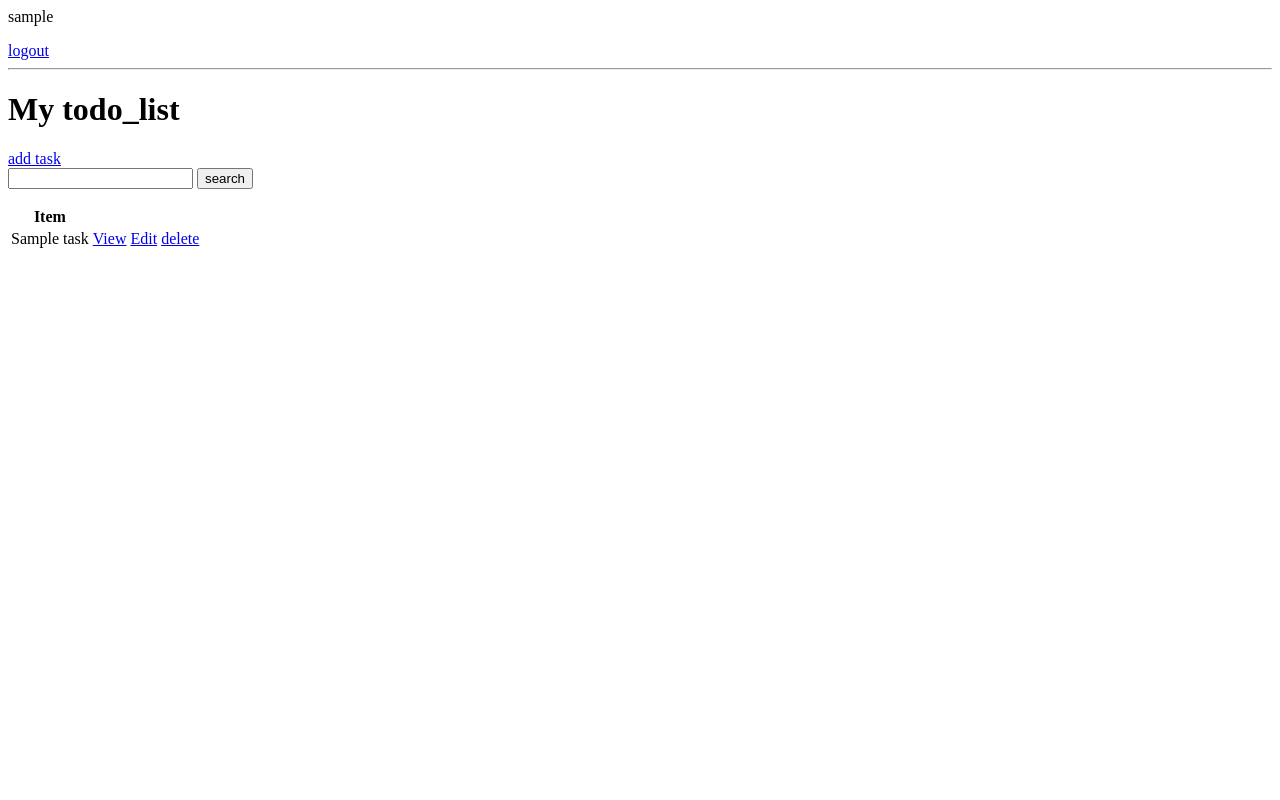
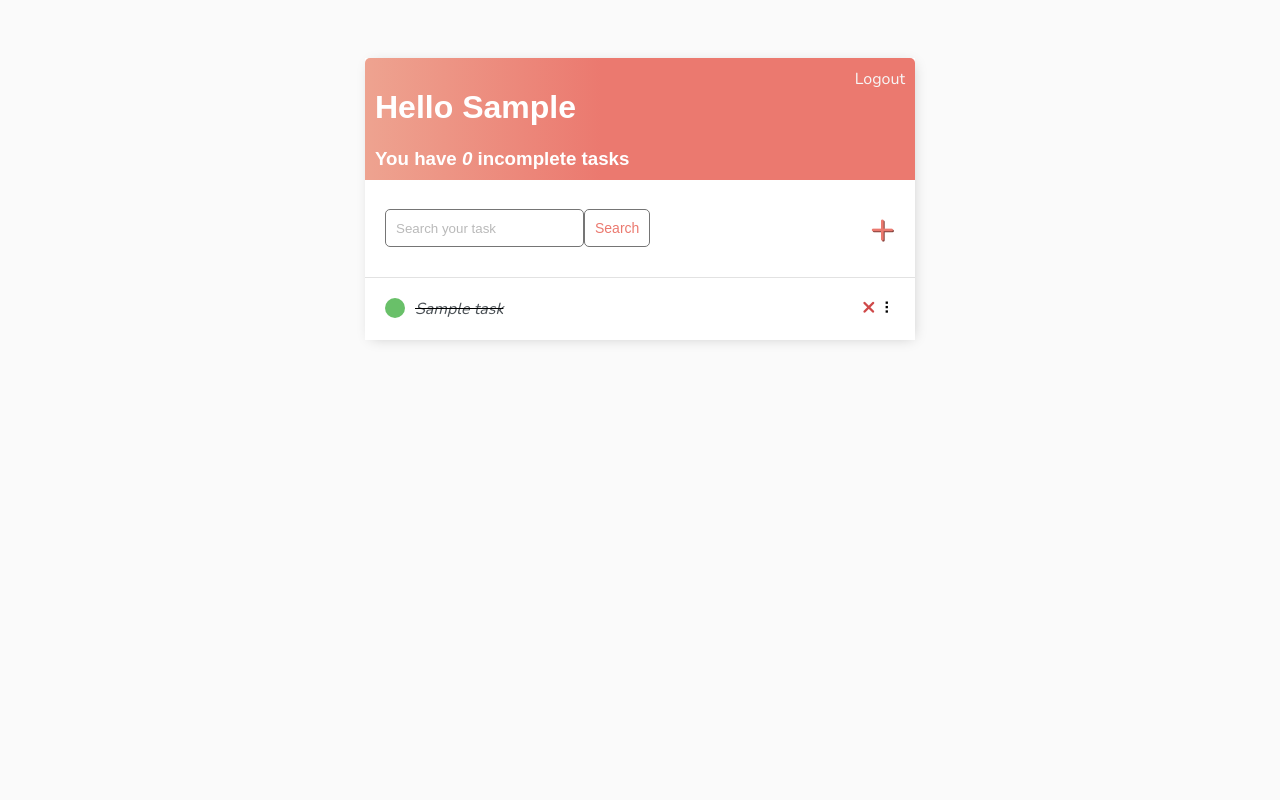
Before and after one commit to Svesh1-800/WebToDoListDjango, a Django app: page / in a window 1280 px wide. Run offline with Django 3.2, Linux system fonts and the light colour scheme; a user stored in the database is signed in; tables that the repository leaves empty hold one stand-in row (values such as "Sample post").

Commit message:
Main Styling pages was ended

```diff
--- /dev/null
+++ b/todo_list/base/templates/base/main.html
@@ -0,0 +1,155 @@
+<!DOCTYPE html>
+<html lang="en">
+
+<head>
+    <meta charset="UTF-8">
+    <meta http-equiv="X-UA-Compatible" content="IE=edge">
+    <meta name="viewport" content="width=device-width, initial-scale=1.0">
+    <link rel="preconnect" href="https://fonts.googleapis.com">
+    <link rel="preconnect" href="https://fonts.gstatic.com" crossorigin>
+    <link href="https://fonts.googleapis.com/css2?family=Nunito:wght@200&display=swap" rel="stylesheet">
+    <title>To DO Items</title>
+    <style>
+        body {
+            background-color: #FAFAFA;
+            font-family: 'Nunito', sans-serif;
+            padding-top: 50px;
+        }
+
+        h1,
+        h2,
+        h3,
+        h4,
+        h5,
+        h6 {
+            font-family: 'Raleway', sans-serif;
+        }
+
+        a,
+        p {
+            color: #4b5156;
+        }
+
+        .header-bar {
+            display: flex;
+            justify-content: space-between;
+            color: #FFF;
+            padding: 10px;
+            border-radius: 5px 5px 0 0;
+            background: linear-gradient(90deg, #EEA390 0%, #EB796F 43%, #EB796F 100%);
+        }
+
+        .header-bar a {
+            color: rgb(247, 247, 247);
+            text-decoration: none;
+        }
+
+        .task-wrapper {
+            display: flex;
+            align-items: center;
+            justify-content: space-between;
+            padding: 20px;
+            background-color: #FFF;
+            border-top: 1px solid rgb(226, 226, 226);
+        }
+        .task-title{
+            display: flex;
+        }
+
+        .task-title a{
+            text-decoration: none;
+            color: #4b5156;
+            margin-left:10px;
+        }
+        .task-complete-icon{
+            height:20px;
+            width:20px;
+            background-color: rgb(105, 192, 105);
+            border-radius: 50%;
+        }
+        .task-incomplete-icon {
+            height:20px;
+            width: 20px;
+            background-color: rgb(218, 218, 218);
+            border-radius: 50%;
+        }
+        .delete-link{
+            text-decoration: none;
+            font-weight: 900;
+            color: #cf4949;
+            font-size: 22px;
+            line-height: 0;
+        }
+
+
+        .container {
+            max-width: 550px;
+            margin: auto;
+            background-color: #FFF;
+            -webkit-box-shadow: 2px 2px 13px -4px rgba(0, 0, 0, 0.21);
+            box-shadow: 2px 2px 13px -4px rgba(0, 0, 0, 0.21);
+        }
+        #add-link {
+            color: #EB796F;
+            text-decoration: none;
+            font-size: 42px;
+            text-shadow: 1px 1px #81413b;
+        }
+
+        #search-add-wrapper {
+            display: flex;
+            justify-content: space-between;
+            align-items: center;
+            padding: 20px;
+        }
+        @media screen and (max-width:320px) {
+            #search-add-wrapper {
+                padding: 10px;
+            }
+        }
+
+        input[type=text],
+        input[type=password],
+        textarea {
+            border: 1px solid #757575;
+            border-radius: 5px;
+            padding: 10px;
+            width: 90%;
+        }
+
+        label {
+            padding-top: 10px !important;
+            display: block;
+        }
+
+        ::placeholder {
+            font-weight: 300;
+            opacity: 0.5;
+        }
+
+        .button {
+            border: 1px solid #757575;
+            background-color: #FFF;
+            color: #EB796F;
+            padding: 10px;
+            font-size: 14px;
+            border-radius: 5px;
+            cursor: pointer;
+            text-decoration: none;
+        }
+
+        .card-body {
+            padding: 20px;
+        }
+    </style>
+</head>
+
+<body>
+    <div class="container">
+        {% block content %}
+
+        {% endblock content %}
+    </div>
+</body>
+
+</html>
--- a/todo_list/base/templates/base/task_list.html
+++ b/todo_list/base/templates/base/task_list.html
@@ -1,34 +1,53 @@
-
-{% if request.user.is_authenticated %}
-    <p>{{ request.user }}</p>
-    <a href="{% url 'logout' %}">logout</a>
-{% else %}
-<a href="{% url 'login' %}">login</a>
-{% endif %}
+{% extends 'base/main.html' %} {% block content %}
 
 
-<hr>
-<h1>My todo_list</h1>
+<div class="header-bar">
+    <div>
+        <h1>Hello {{request.user|title}}</h1>
+        <h3 style="margin:0">You have <i>{{count}}</i> incomplete task{{ count|pluralize:"s" }}</h3>
+    </div>
 
-<a href="{% url 'task-create' %}">add task</a>
-<form method="GET">
-    <input type="text" name="search-area">
-    <input type="submit" value="search">
-</form>
-<table>
-    <tr>
-        <th>Item</th>
-        <th></th>
-        <th></th>
-    </tr>
+    {% if request.user.is_authenticated %}
+    <a href="{% url 'logout' %}">Logout</a> {% else %}
+    <a href="{% url 'login' %}">Login</a> {% endif %}
+</div>
+
+
+<div id="search-add-wrapper">
+    <form method="GET" style="display: flex;">
+        <input type='text' name='search-area' placeholder="Search your task" value="{{search_input}}">
+        <input class="button" type="submit" value='Search'>
+    </form>
+    {% if tasks|length > 0 %}
+    <a id="add-link" href="{% url 'task-create' %}">&#x2b;</a>
+    {% endif %}
+</div>
+
+
+
+<div id="tasklist" class="task-items-wrapper">
     {% for task in tasks %}
-    <tr>
-        <td>{{ task.title }}</td>
-        <td><a href="{% url 'task' task.id %}">View</a></td>
-        <td><a href="{% url 'task-update' task.id %}">Edit</a></td>
-        <td><a href="{% url 'task-delete' task.id %}">delete</a></td>
-    </tr>
+    <div class="task-wrapper" data-position="{{task.pk}}">
+        <div class="task-title">
+            {% if task.complete %}
+            <div class="task-complete-icon"></div>
+            <i><s><a href="{% url 'task-update' task.id %}">{{task}}</a></s></i> {% else %}
+            <div class="task-incomplete-icon"></div>
+            <a href="{% url 'task-update' task.id %}">{{task}}</a> {% endif %}
+        </div>
+        <div class="task-controls">
+            <a class="delete-link" href="{% url 'task-delete' task.id %}">&#215;</a>
+            <span class="handle">&nbsp;&#10247;</span>
+        </div>
+    </div>
+
     {% empty %}
-    <h3>no item</h3>
+    <div style="text-align: center; padding-bottom: 10px; line-height: 1em;">
+        <h3>No new tasks are created.</h3>
+        <h3>Create a <a style="text-decoration: none; color: #e53935;" href="{% url 'task-create' %}">New task</a> ! </h3>
+    </div>
     {% endfor %}
-</table>
+</div>
+
+
+{% endblock content %}
--- a/todo_list/base/views.py
+++ b/todo_list/base/views.py
@@ -61,7 +61,7 @@ class TaskCreate(LoginRequiredMixin,CreateView):
 
 class TaskUpdate(LoginRequiredMixin,UpdateView):
     model = Task
-    fields = '__all__'
+    fields = ['title','description','complete']
     success_url =  reverse_lazy('tasks')
 
 class DeleteTask(LoginRequiredMixin,DeleteView):
```
Also changed, not shown: todo_list/base/templates/base/login.html (+18 -7 lines), todo_list/base/templates/base/register.html (+26 -7 lines), todo_list/base/templates/base/task_confirm_delete.html (+15 -6 lines), todo_list/base/templates/base/task_form.html (+17 -7 lines).
